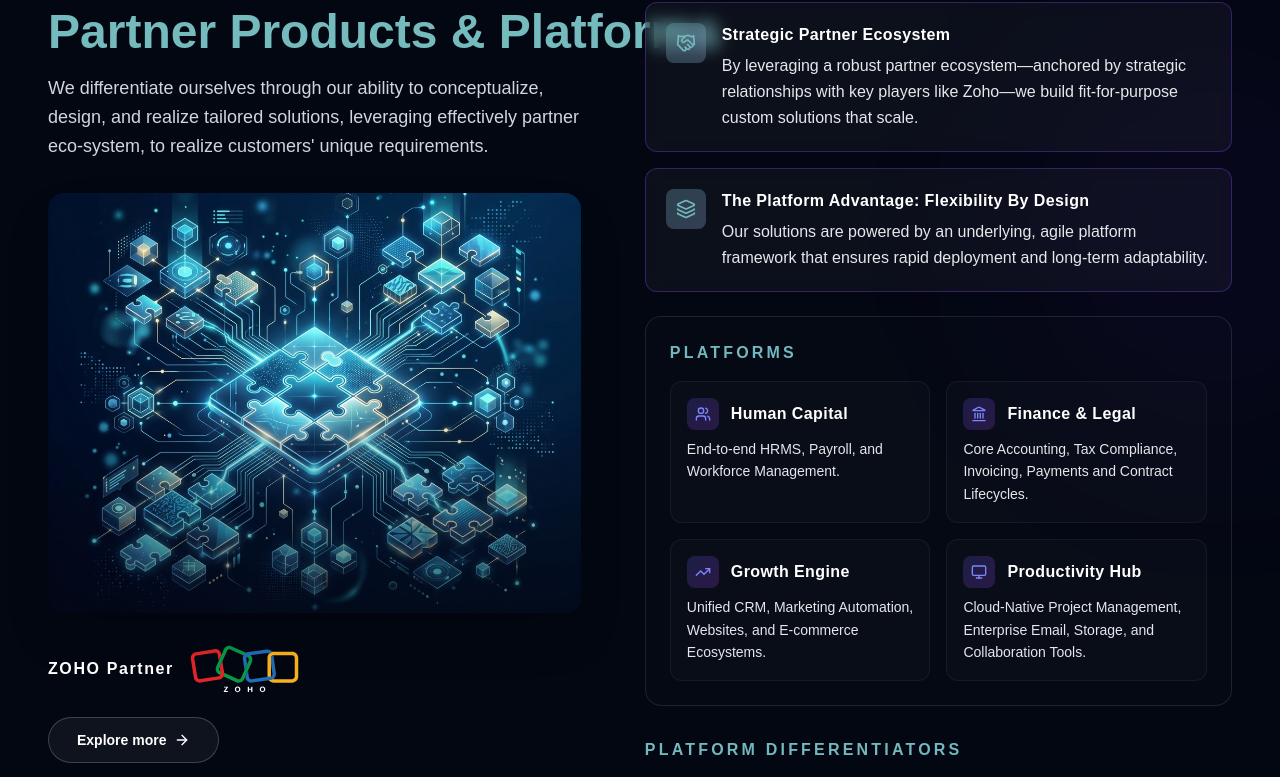
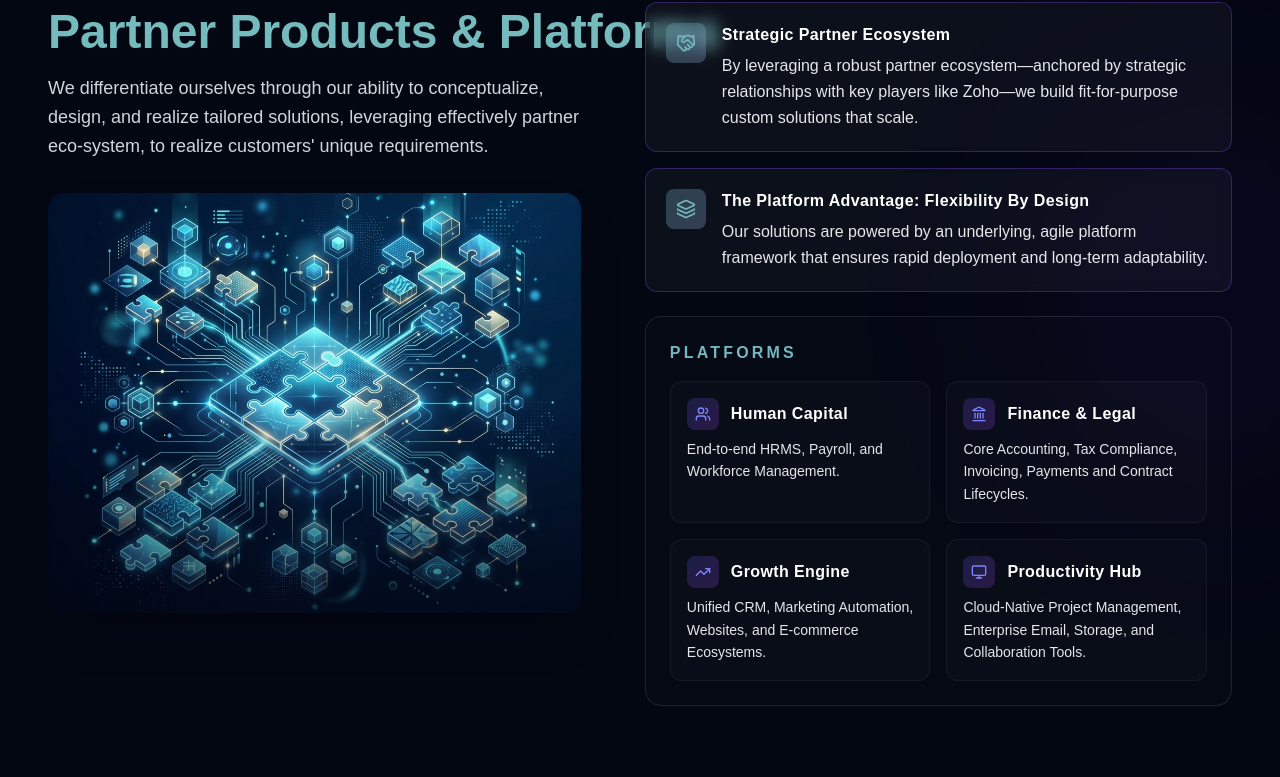
Before and after one commit to adrianclaybourne9-commits/Testing, a Next.js app: page / in a window 1280 px wide. Shown: the part 2936-3713 px from the top of the page. Built offline with nearby package versions, Linux system fonts and the light colour scheme; a web font is replaced by a local one.

Commit message:
responsive

```diff
--- a/src/components/ui/Offerings.tsx
+++ b/src/components/ui/Offerings.tsx
@@ -105,6 +105,8 @@ function OfferingSection({ card, index }: { card: OfferingItem; index: number })
   const sectionRef = useRef<HTMLDivElement>(null);
   const imageRef = useRef<HTMLDivElement>(null);
   const contentRef = useRef<HTMLDivElement>(null);
+  const subFeaturesRef = useRef<HTMLDivElement>(null);
+  const bottomCtaRef = useRef<HTMLDivElement>(null);
 
   useEffect(() => {
     const el = sectionRef.current;
@@ -124,6 +126,20 @@ function OfferingSection({ card, index }: { card: OfferingItem; index: number })
               { opacity: 0, y: 40 },
               { opacity: 1, y: 0, duration: 0.9, delay: 0.2, ease: 'power3.out' }
             );
+            if (subFeaturesRef.current) {
+              gsap.fromTo(
+                subFeaturesRef.current,
+                { opacity: 0, y: 40 },
+                { opacity: 1, y: 0, duration: 0.9, delay: 0.4, ease: 'power3.out' }
+              );
+            }
+            if (bottomCtaRef.current) {
+              gsap.fromTo(
+                bottomCtaRef.current,
+                { opacity: 0, y: 30 },
+                { opacity: 1, y: 0, duration: 0.8, delay: 0.6, ease: 'power3.out' }
+              );
+            }
             observer.unobserve(el);
           }
         });
@@ -144,7 +160,7 @@ function OfferingSection({ card, index }: { card: OfferingItem; index: number })
 
       <div
         className={`relative flex flex-col ${isReversed ? 'lg:flex-row-reverse' : 'lg:flex-row'
-          } gap-10 lg:gap-16 ${card.id === 'partner-products' ? 'items-start' : 'items-center'}`}
+          } gap-10 lg:gap-16 ${card.id === 'partner-products' ? 'items-stretch' : 'items-center'}`}
       >
         <div ref={imageRef} className="w-full lg:w-[45%] opacity-0">
           <div className="mb-8">
@@ -169,19 +185,19 @@ function OfferingSection({ card, index }: { card: OfferingItem; index: number })
               alt={card.title}
               className="w-full h-[320px] lg:h-[420px] object-cover transition-transform duration-700 group-hover/img:scale-105"
             />
-
           </div>
 
-          {card.partnerLogo && (
+          {card.partnerLogo && card.id !== 'partner-products' && (
             <div className="mt-8 flex items-center gap-4">
               <span className="text-sm md:text-base font-bold tracking-widest text-white">{card.partnerLogo.text}</span>
               <img src={card.partnerLogo.image} alt={card.partnerLogo.text} className="h-10 md:h-12 w-auto" />
             </div>
           )}
 
+          {card.id !== 'partner-products' && (
             <div className="mt-6 flex justify-start">
               <MagneticButton strength={0.4}>
-              <Link href="/partner-platform" className="relative overflow-hidden inline-flex items-center justify-center px-7 py-3 text-sm font-bold text-white border border-white/20 bg-white/5 rounded-full transition-all group/btn hover:border-transparent hover:shadow-[0_0_20px_rgba(117,186,188,0.3)]">
+                <Link href={card.id === 'ai-agents' || card.id === 'data-analytics' ? '/service' : '/partner-platform'} className="relative overflow-hidden inline-flex items-center justify-center px-7 py-3 text-sm font-bold text-white border border-white/20 bg-white/5 rounded-full transition-all group/btn hover:border-transparent hover:shadow-[0_0_20px_rgba(117,186,188,0.3)]">
                   <span className="absolute inset-0 bg-[#75BABC] translate-x-[-101%] group-hover/btn:translate-x-0 transition-transform duration-500 ease-[cubic-bezier(0.16,1,0.3,1)] z-0 rounded-full" />
                   <span className="relative z-10 flex items-center text-white transition-colors duration-300">
                     Explore more <ArrowRight className="w-4 h-4 ml-2 group-hover/btn:translate-x-1 group-hover/btn:-rotate-45 transition-transform duration-500 ease-[cubic-bezier(0.16,1,0.3,1)]" />
@@ -189,9 +205,11 @@ function OfferingSection({ card, index }: { card: OfferingItem; index: number })
                 </Link>
               </MagneticButton>
             </div>
+          )}
         </div>
 
-        <div ref={contentRef} className="w-full lg:w-[55%] opacity-0">
+        <div ref={contentRef} className="w-full lg:w-[55%] opacity-0 flex flex-col justify-between">
+          <div>
             {card.imageLabel && (
               <h2 className="text-3xl md:text-4xl lg:text-5xl font-black text-white mb-8 leading-tight">
                 {card.title}
@@ -241,7 +259,7 @@ function OfferingSection({ card, index }: { card: OfferingItem; index: number })
               </div>
             )}
 
-          {card.subFeatures && card.subFeatures.length > 0 && (
+            {card.subFeatures && card.subFeatures.length > 0 && card.id !== 'partner-products' && (
               <div className="mt-6">
                 <h5 className="text-sm md:text-base font-bold tracking-[0.2em] text-[#73B8BF] uppercase mb-4">
                   {card.subFeaturesLabel || 'Capabilities'}
@@ -270,6 +288,54 @@ function OfferingSection({ card, index }: { card: OfferingItem; index: number })
             )}
           </div>
         </div>
+      </div>
+
+      {card.subFeatures && card.subFeatures.length > 0 && card.id === 'partner-products' && (
+        <div className="w-full mt-16 opacity-0" ref={subFeaturesRef}>
+          <h5 className="text-sm md:text-base font-bold tracking-[0.2em] text-[#73B8BF] uppercase mb-8 text-center">
+            {card.subFeaturesLabel || 'Capabilities'}
+          </h5>
+          <div className={`grid grid-cols-1 sm:grid-cols-2 ${card.subFeatures.length === 4 ? 'lg:grid-cols-4' : 'lg:grid-cols-3'} gap-4`}>
+            {card.subFeatures.map((sub, sIdx) => (
+              <div
+                key={sIdx}
+                className="group/sub relative rounded-xl bg-white/[0.03] border border-white/10 p-6 transition-all duration-300 hover:bg-white/[0.07] hover:border-[#73B8BF]/40 hover:-translate-y-1"
+              >
+                <div className="flex items-center gap-3 mb-4">
+                  <span className="text-[#73B8BF] group-hover/sub:text-white transition-colors">
+                    <Icon name={sub.icon} className="w-6 h-6" />
+                  </span>
+                  <h6 className="text-lg font-bold text-white tracking-wide capitalize">
+                    {sub.title}
+                  </h6>
+                </div>
+                <p className="text-base text-gray-200 leading-relaxed">
+                  {sub.description}
+                </p>
+              </div>
+            ))}
+          </div>
+        </div>
+      )}
+
+      {card.id === 'partner-products' && (
+        <div className="w-full mt-16 pt-8 border-t border-white/10 flex flex-col sm:flex-row items-center justify-end gap-6 opacity-0" ref={bottomCtaRef}>
+          {card.partnerLogo && (
+            <div className="flex items-center gap-4">
+              <span className="text-lg md:text-xl font-bold tracking-widest text-white">{card.partnerLogo.text}</span>
+              <img src={card.partnerLogo.image} alt={card.partnerLogo.text} className="h-10 md:h-12 w-auto" />
+            </div>
+          )}
+          <MagneticButton strength={0.4}>
+            <Link href="/partner-platform" className="relative overflow-hidden inline-flex items-center justify-center px-8 py-3.5 text-base font-bold text-white border border-white/20 bg-white/5 rounded-full transition-all group/btn hover:border-transparent hover:shadow-[0_0_20px_rgba(117,186,188,0.3)]">
+              <span className="absolute inset-0 bg-[#75BABC] translate-x-[-101%] group-hover/btn:translate-x-0 transition-transform duration-500 ease-[cubic-bezier(0.16,1,0.3,1)] z-0 rounded-full" />
+              <span className="relative z-10 flex items-center text-white transition-colors duration-300">
+                Explore more <ArrowRight className="w-4 h-4 ml-2 group-hover/btn:translate-x-1 group-hover/btn:-rotate-45 transition-transform duration-500 ease-[cubic-bezier(0.16,1,0.3,1)]" />
+              </span>
+            </Link>
+          </MagneticButton>
+        </div>
+      )}
     </div>
   );
 }
--- a/src/data/content.json
+++ b/src/data/content.json
@@ -450,15 +450,15 @@
     },
     "columns": [
       {
-        "title": "Neudhi23 Product",
+        "title": "Neudhi23 Products",
         "links": [
           {
             "label": "NE23 Wealth",
-            "href": "/#ne23-wealth"
+            "href": "/proprietary-products#ne23-wealth"
           },
           {
             "label": "NE23 Invoicing",
-            "href": "/#ne23-invoicing"
+            "href": "/proprietary-products#ne23-invoicing"
           }
         ]
       },
@@ -484,7 +484,7 @@
         ]
       },
       {
-        "title": "Business Solution",
+        "title": "Business Solutions",
         "links": [
           {
             "label": "NPO, NGO, & Temple Operations",
```
Also changed, not shown: src/data/gitTest.txt (added), src/data/heeko.json (deleted), 2 other files (tests, documents, lock files or other folders). Lines whose indentation alone changed are shown as unchanged.
